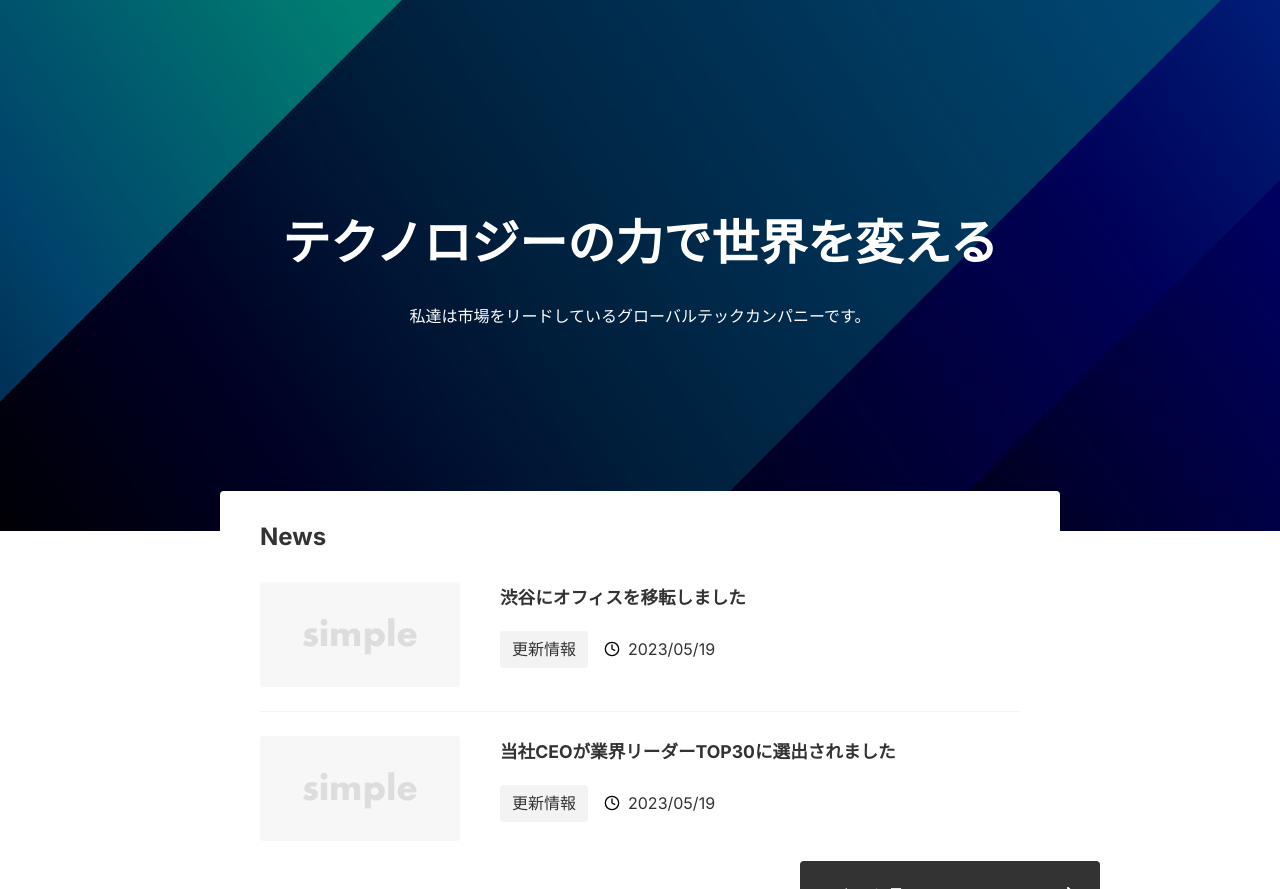
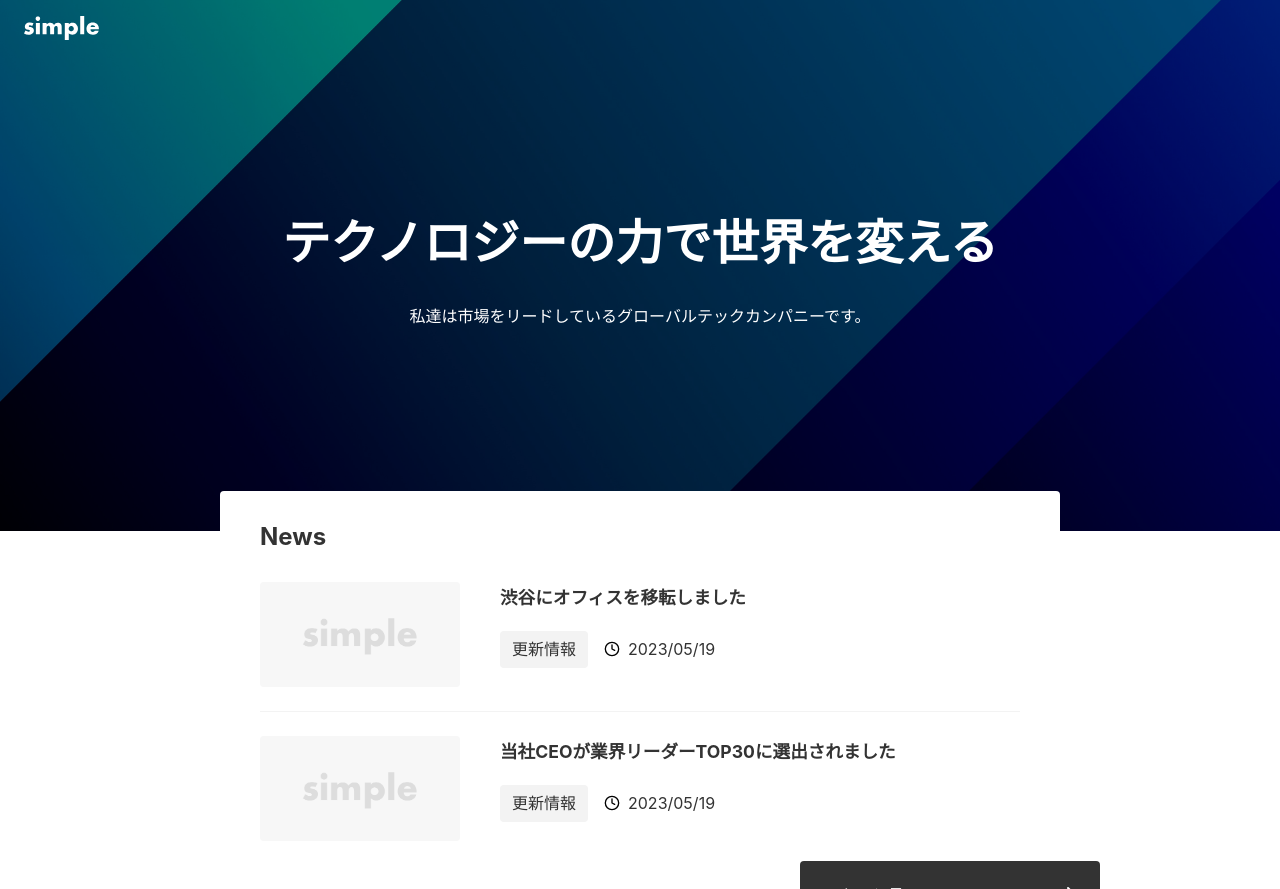
Before and after one commit to itc-s24013/my-next-project2, a Next.js app: page / in a window 1280 px wide. Built offline with nearby package versions, Linux system fonts and the light colour scheme.

Commit message:
layoutにHeaderコンポーネントを適用

```diff
--- a/app/layout.tsx
+++ b/app/layout.tsx
@@ -1,13 +1,5 @@
-import type { Metadata } from "next";
-import { Inter } from "next/font/google";
 import "./globals.css";
-
-const inter = Inter({ subsets: ["latin"] });
-
-export const metadata: Metadata = {
-  title: "Create Next App",
-  description: "Generated by create next app",
-};
+import Header from "./_components/Header";
 
 export default function RootLayout({
   children,
@@ -15,8 +7,11 @@
   children: React.ReactNode;
 }>) {
   return (
-    <html lang="en">
-      <body className={inter.className}>{children}</body>
+    <html lang="ja">
+      <body>
+        <Header />
+        {children}
+      </body>
     </html>
   );
 }
```
